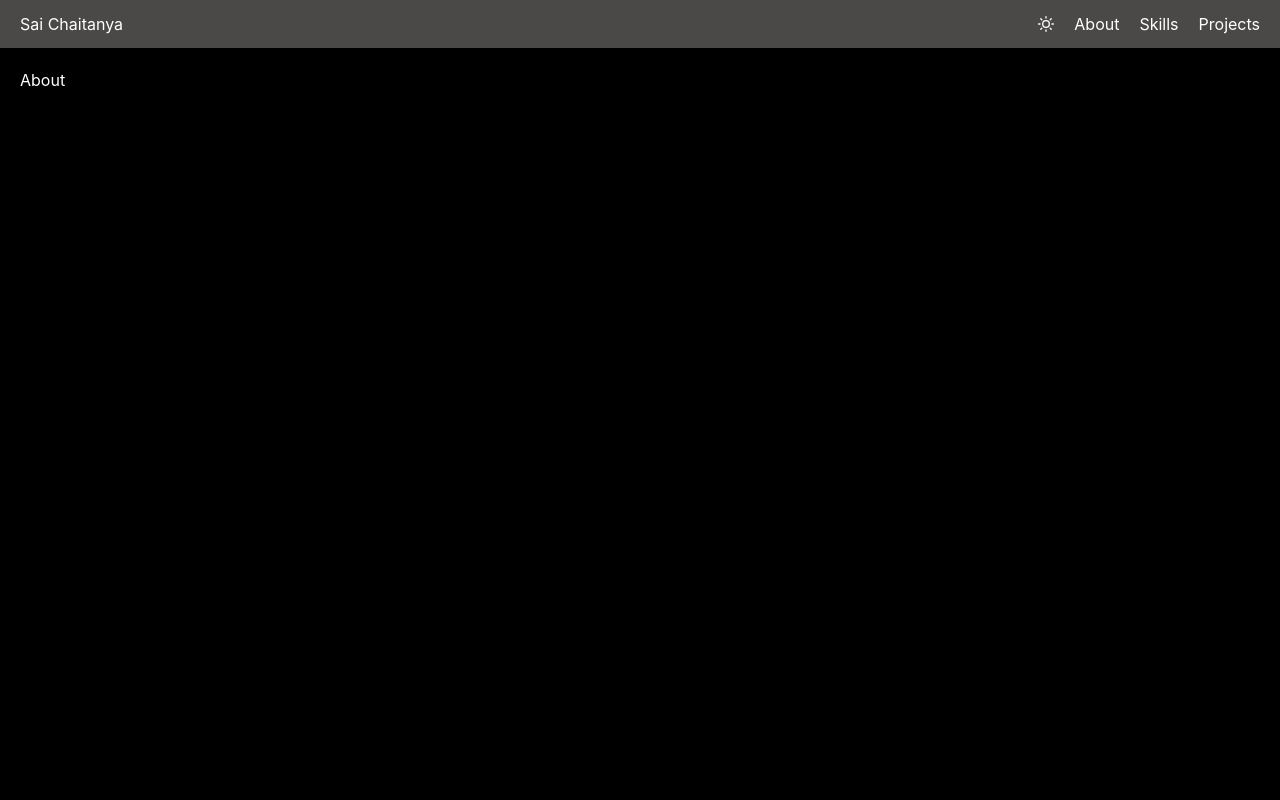
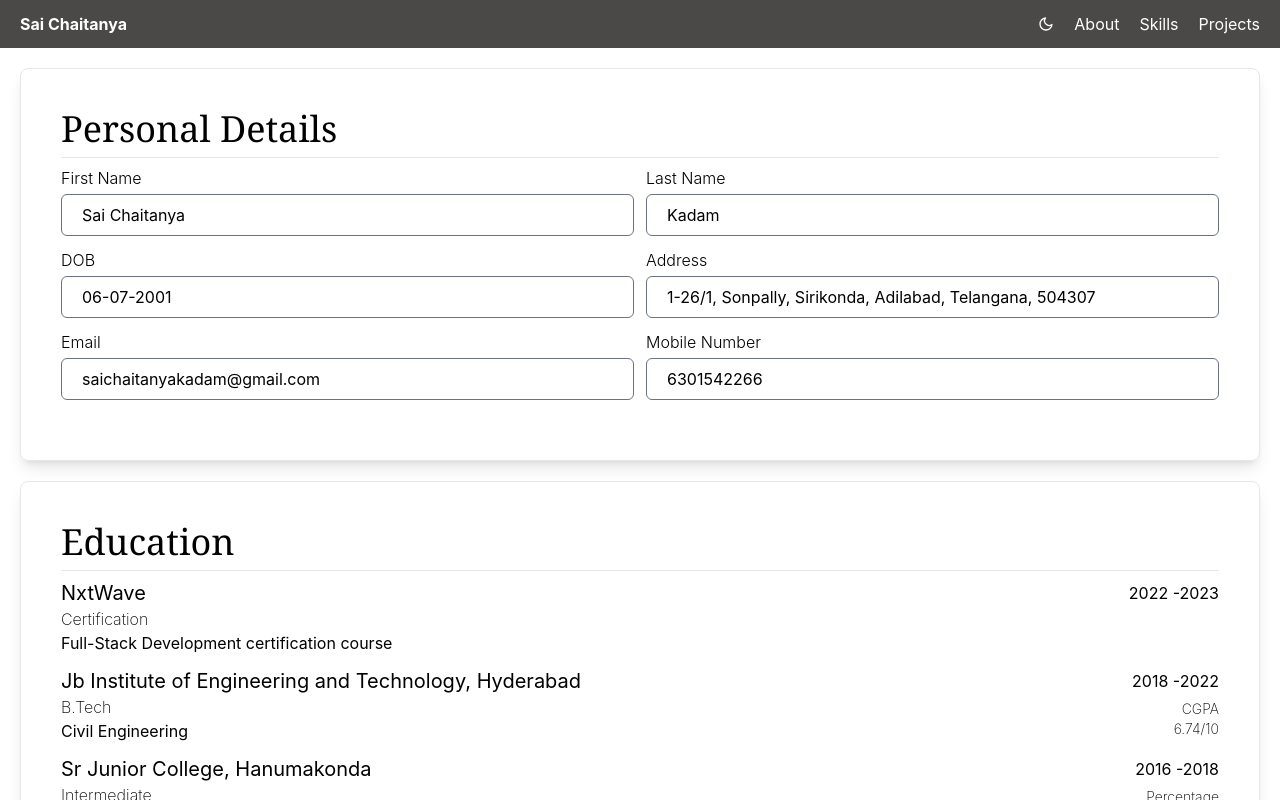
Before and after one commit to saichaitanyakadam/portfolio, a React (Create React App) app: page /about in a window 1280 px wide. Shown: the top 800 px of the page. Built offline with nearby package versions, Linux system fonts and the light colour scheme.

Commit message:
completed about page and home page

```diff
--- a/src/App.js
+++ b/src/App.js
@@ -6,14 +6,14 @@ import { AppContext } from "./context/AppContext";
 import './App.css';
 
 function App() {
-  const [nightMode,setNightMode]=useState(true)
+  const [nightMode,setNightMode]=useState(false)
   return (
     <AppContext.Provider value={{nightMode,setNightMode}}>
 
 
     <div className="flex flex-col">
       <Navbar />
-      <div className={`${nightMode?"bg-[#000]":"bg-white"} p-5 mt-[6vh] min-h-[150vh] ${nightMode?"text-white":"text-black"}`}>
+      <div className={`${nightMode?"bg-[#000]":"bg-white"} p-5 mt-[6vh] min-h-[94vh] ${nightMode?"text-white":"text-black"} flex justify-center items-center overflow-x-hidden overflow-y-auto`}>
       <Routes>
           <Route exact path="/" element={<Home />} />
           <Route  path="/about" element={<About />}/>
--- a/src/components/Navbar.jsx
+++ b/src/components/Navbar.jsx
@@ -19,7 +19,7 @@ const Navbar = () => {
     <header className={`h-[6vh] fixed bg-[#4a4948] w-full flex items-center px-5 text-white `}>
         <nav className='flex justify-between items-center w-full'>
             <Link to="/">
-            <h1>Sai Chaitanya</h1>
+            <h1 className='font-bold'>Sai Chaitanya</h1>
             </Link>
             <div onClick={handleMode} className='cursor-pointer ml-auto'>
                     {nightMode?<FiSun />:<FiMoon />}
@@ -34,7 +34,7 @@ const Navbar = () => {
             <GiHamburgerMenu className='ml-5 lg:hidden' onClick={handleNavbar} />
 
         </nav>
-        <div className={`w-[60vw] flex flex-col absolute top-0 ${isOpen?"right-[0]":"right-[-100%]"} min-h-[100vh] text-black bg-slate-300 ease-in-out duration-1000`}>
+        <div className={`w-[60vw] flex flex-col absolute top-0 ${isOpen?"right-[0]":"right-[-100%]"} min-h-[100vh] text-black bg-slate-300 ease-in-out duration-1000 lg:hidden`}>
           <RxCross2 className='self-end mt-5 mr-5' onClick={handleNavbar}/>
           <ul className=' px-5 font-[600] flex flex-col gap-5'>
                 <li onClick={()=>{setIsOpen(false)}}><Link to="/about">About</Link></li>
--- /dev/null
+++ b/src/constants/AppConstants.js
@@ -0,0 +1,93 @@
+export const PersonalDetails=[
+    {
+        content:"Sai Chaitanya",
+        label:"First Name",
+        id:1},
+        {
+
+            content:"Kadam",
+            label:"Last Name",
+            id:2
+
+        },
+        {
+
+            content:"06-07-2001",
+            label:"DOB",
+            id:3
+        },
+        {
+            label:"Address",
+            id:4,
+            content:"1-26/1, Sonpally, Sirikonda, Adilabad, Telangana, 504307"
+        },
+        {
+
+            content:"saichaitanyakadam@gmail.com",
+            label:"Email",
+            id:5
+        },
+        {
+
+            content:6301542266,
+            label:"Mobile Number",
+            id:6
+        }
+
+
+
+]
+
+
+
+
+export const EducationDetails=[{
+    id:1,
+    institution:"NxtWave",
+    course:"Certification",
+    from:2022,
+    to:2023,
+    department:"Full-Stack Development certification course",
+    gradeSystem:undefined,
+    score:undefined,
+    overallScore:undefined,
+
+},
+{
+    id:2,
+    institution:"Jb Institute of Engineering and Technology, Hyderabad",
+    course:"B.Tech",
+    department:"Civil Engineering",
+    from:2018,
+    to:2022,
+    gradeSystem:"CGPA",
+    score:6.74,
+    overallScore:10.0,
+
+},
+{
+    id:3,
+    institution:"Sr Junior College, Hanumakonda",
+    course:"Intermediate",
+    department:"MPC",
+    gradeSystem:"Percentage",
+    from:2016,
+    to:2018,
+    score:93.7,
+    overallScore:100,
+
+
+},
+{
+    id:4,
+    institution:"Sri Vidyaranya Avasa Vidyalayam, Mancherial",
+    course:"SSC",
+    department:"SSC",
+    gradeSystem:"CGPA",
+    from:2015,
+    to:2016,
+    score:9.5,
+    overallScore:10.0,
+
+}
+]
--- a/src/pages/About.jsx
+++ b/src/pages/About.jsx
@@ -1,8 +1,69 @@
-import React from 'react'
+import React, { useContext } from 'react'
+import { AppContext } from '../context/AppContext'
+import { EducationDetails,PersonalDetails } from '../constants/AppConstants'
+import { FaLinkedin,FaGithubSquare } from "react-icons/fa";
 
 const About = () => {
+  const {nightMode}=useContext(AppContext)
   return (
-    <div>About</div>
+    <div className='flex flex-col gap-5 w-full'>
+    <div className={`${nightMode&& "bg-[#333]"} flex flex-col p-5 rounded-lg lg:p-10 shadow-lg border border-gray-200 w-full`}>
+      <div className='mb-5'>
+        <h2 className='text-4xl font-serif mb-2'>
+          Personal Details
+        </h2>
+        <hr className='border-gray-200' />
+        <div className='grid grid-cols-1 lg:grid-cols-2 gap-3 mt-2'>
+          {PersonalDetails.map(item=>(
+            <div key={item.id} className='w-full'>
+            <p className='font-[300] text-md mb-1'>{item.label}</p>
+            <p className='border border-gray-500 rounded-md py-2 px-5 overflow-x-auto'>{item.content}</p>
+          </div>
+          ))}
+        </div>
+      </div>
+    </div>
+    <div className={`${nightMode&& "bg-[#333]"} flex flex-col p-5 rounded-lg lg:p-10 shadow-lg w-full border border-gray-200`}>
+    <div>
+        <h2 className='text-4xl font-serif mb-2'>
+          Education
+        </h2>
+        <hr className='border-gray-200' />
+        <ul className='flex flex-col gap-3 mt-2'>
+          {EducationDetails.map(education=>(
+            <li key={education.id}>
+              <div className='flex justify-between items-center'>
+                <h3 className='text-xl flex-2'>{education.institution}</h3>
+                <p className='flex-1 text-right'>{education.from} <span>-</span>{education.to}</p>
+              </div>
+              <div className='flex justify-between items-center'>
+                <div className='text-m font-[200]'>
+                  <p>{education.course}</p>
+                  <p className='font-[400]'>{education.department}</p>
+                </div>
+                {education.score &&
+                <div className='text-right text-sm font-[200]'>
+                  <p>{education.gradeSystem}</p>
+                  <p>{education.score}/{education.overallScore}</p>
+                </div>}
+
+              </div>
+
+            </li>
+          ))}
+        </ul>
+      </div>
+    </div>
+    <div className='flex justify-center gap-5 text-5xl '>
+      <a href="http://linkedin.com/in/sai-chaitanya-kadam-784b12255" target="_blank" rel="noopener noreferrer">
+        <FaLinkedin className='text-blue-400'/>
+      </a>
+      <a href="https://github.com/saichaitanyakadam" target="_blank" rel="noopener noreferrer">
+        <FaGithubSquare />
+      </a>
+    </div>
+    </div>
+
   )
 }
 
--- a/src/pages/Home.jsx
+++ b/src/pages/Home.jsx
@@ -4,7 +4,14 @@ import { AppContext } from '../context/AppContext'
 const Home = () => {
   const {nightMode}=useContext(AppContext)
   return (
-    <div className={`${nightMode&& "bg-[#333]"}`}>Home</div>
+    <div className={`${nightMode&& "bg-[#333]"} flex flex-col justify-center lg:flex-row items-center p-5 rounded-lg lg:p-10 gap-5 shadow-lg`}>
+      <img src="https://qph.cf2.quoracdn.net/main-qimg-1fa834002719b3e52330a7a010928342-lq" className='w-[85%] lg:w-[60%] rounded-lg' alt='profile' />
+      <div className='flex flex-col gap-3'>
+      <h2 className='text-3xl font-[700] font-serif'>Sai Chaitanya Kadam</h2>
+      <p className='text-xl font-[200]'>Lorem ipsum dolor sit amet consectetur adipisicing elit. Culpa, blanditiis?
+      </p>
+      </div>
+    </div>
   )
 }
 
```
